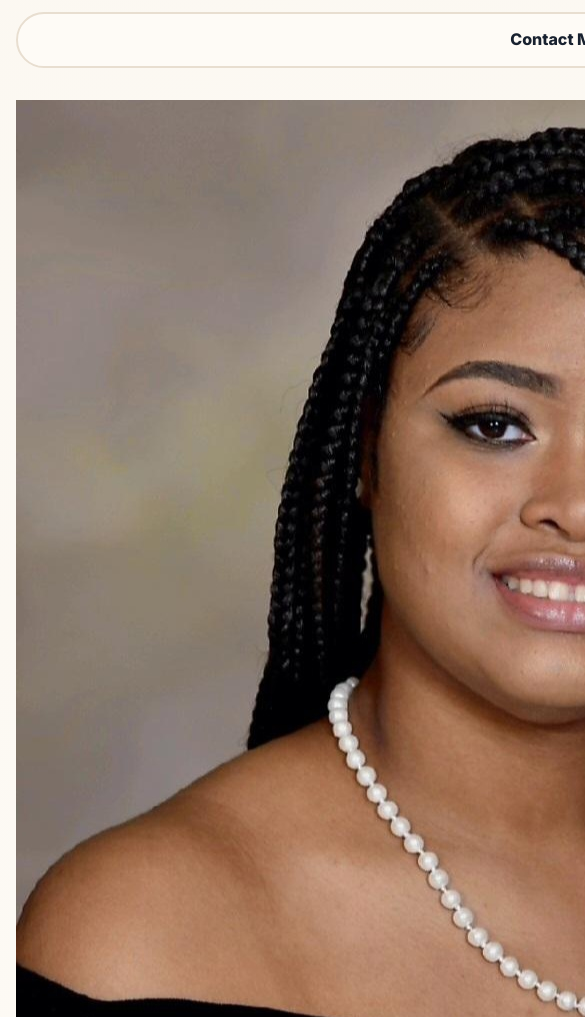
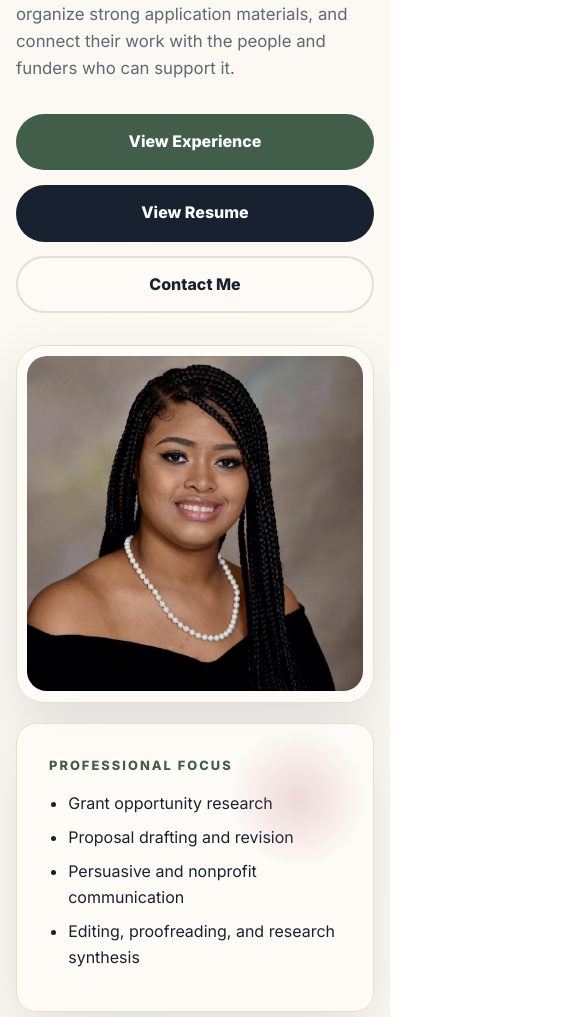
Before and after one commit to breasiagrowe-code/my-website, a plain HTML site: page index.html in a window 390 px wide. Shown: the part 597-1614 px from the top of the page, 585 px wide, since content can reach past the window. Drawn offline with nearby package versions, Linux system fonts and the light colour scheme.

Commit message:
Add mobile styling for professional headshot

```diff
--- a/styles.css
+++ b/styles.css
@@ -302,7 +302,28 @@
   font-weight: 800;
   text-underline-offset: 0.25em;
 }
+.hero-visual {
+  display: grid;
+  gap: 1.25rem;
+  align-self: center;
+}
 
+.hero-photo-frame {
+  padding: 0.65rem;
+  border: 1px solid var(--line);
+  border-radius: var(--radius-lg);
+  background: rgba(255, 253, 249, 0.86);
+  box-shadow: var(--shadow);
+  overflow: hidden;
+}
+
+.hero-photo {
+  display: block;
+  width: 100%;
+  height: auto;
+  border-radius: calc(var(--radius-lg) - 8px);
+  object-fit: contain;
+}
 .hero-card,
 .experience-card,
 .skill-card,
@@ -516,6 +537,10 @@
 }
 
 @media (max-width: 900px) {
+  .hero-visual {
+    width: min(100%, 460px);
+    margin-inline: auto;
+  }
   .nav-toggle {
     display: block;
   }
```
